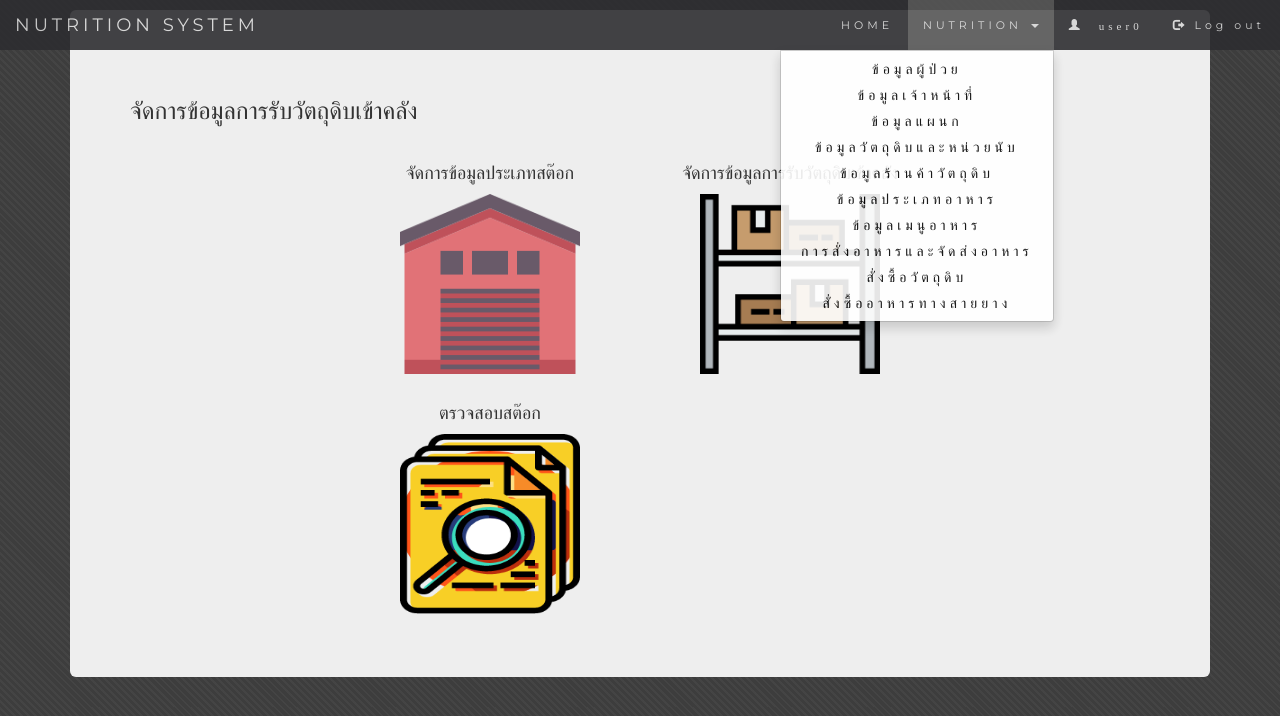
After one commit to flamezaxaou10/Nutrition, a PHP site: page /stockanddetail.php in a window 1280 px wide, after a click on "NUTRITION". The commit adds this page. Shown: the top 716 px of the page. Run offline with PHP 8.4, Linux system fonts and the light colour scheme; a user stored in the database is signed in.

Commit message:
แก้หน้าฟอร์มนะครับ

```diff
--- a/index.php
+++ b/index.php
@@ -225,9 +225,9 @@ exit();
     </div>
 
     <div class="col-sm-3">
-      <p class="text-center"><strong><font size ="5px">ควย</font></strong></p>
-      <a href="insert_stock.php">
-        <img src="img/logo9.png" class="img-circle person" alt="Random Name" width="255" height="255">
+      <p class="text-center"><strong><font size ="5px">การรับวัตถุดิบเข้าคลัง</font></strong></p>
+      <a href="stockanddetail.php">
+        <img src="img/logo_stock.png" class="img-circle person" alt="Random Name" width="255" height="255">
       </a>
     </div>
 
--- /dev/null
+++ b/stockanddetail.php
@@ -0,0 +1,191 @@
+<?php
+include ('conn.php');
+session_start();
+if($_SESSION["Username"]=="") // ตรวจสอบว่าผ่านการ login หรือไม่
+{
+header('location:login.php');
+exit();
+}
+?>
+
+<!DOCTYPE html>
+<html>
+<head>
+  <title>ระบบจัดการข้อมูลการรับวัตถุดิบเข้าคลัง</title>
+  <meta http-equiv=Content-Type content="text/html; charset=utf-8">
+  <meta name="viewport" content="width=device-width, initial-scale=1">
+
+  <link href="http://fonts.googleapis.com/css?family=Lato" rel="stylesheet" type="text/css">
+  <link href="http://fonts.googleapis.com/css?family=Montserrat" rel="stylesheet" type="text/css">
+
+<link rel="icon" href="img/icon300.ico" type="image/x-icon"/>
+
+
+  <link rel="stylesheet" href="css/css/bootstrap.min.css">
+  <link rel="stylesheet" href="css/css/bootstrap.css">
+  <link rel="stylesheet" type="text/css" href="css/css/myStyle2.css">
+
+  <script src="css/js/bootstrap.min.js"></script>
+  <script src="css/js/jquery.min.js"></script>
+  <script src="css/js/bootstrap.js"></script>
+</head>
+<body id="myPage" data-spy="scroll" data-target=".navbar" data-offset="50">
+
+<style type="text/css">
+  .navbar {
+      font-family: Montserrat, sans-serif;
+      margin-bottom: 0;
+      background-color: #2d2d30;
+      border: 0;
+      font-size: 11px !important;
+      letter-spacing: 4px;
+      opacity: 0.9;
+  }
+  .navbar li a, .navbar .navbar-brand {
+      color: #d5d5d5 !important;
+  }
+  .navbar-nav li a:hover {
+      color: #fff !important;
+  }
+  .navbar-nav li.active a {
+      color: #fff !important;
+      background-color: #29292c !important;
+  }
+  .navbar-default .navbar-toggle {
+      border-color: transparent;
+  }
+  .open .dropdown-toggle {
+      color: #fff;
+      background-color: #555 !important;
+  }
+  .dropdown-menu li a {
+      color: #000 !important;
+  }
+  .dropdown-menu li a:hover {
+      background-color: red !important;
+  }
+  footer {
+      background-color: #2d2d30;
+      color: #f5f5f5;
+      padding: 32px;
+  }
+  footer a {
+      color: #f5f5f5;
+  }
+  footer a:hover {
+      color: #777;
+      text-decoration: none;
+  }
+</style>
+<div class="container">
+  <ul class=""></ul>
+</div>
+
+<nav class="navbar navbar-default navbar-fixed-top">
+  <div class="container-fluid">
+    <div class="navbar-header">
+      <button type="button" class="navbar-toggle" data-toggle="collapse" data-target="#myNavbar">
+        <span class="icon-bar"></span>
+        <span class="icon-bar"></span>
+        <span class="icon-bar"></span>
+      </button>
+      <a class="navbar-brand" href="index.php">NUTRITION SYSTEM</a>
+    </div>
+    <div class="collapse navbar-collapse" id="myNavbar">
+      <ul class="nav navbar-nav navbar-right">
+        <li><a href="index.php">HOME</a></li>
+
+        <li class="dropdown">
+          <a class="dropdown-toggle" data-toggle="dropdown" href="#">NUTRITION
+          <span class="caret"></span></a>
+
+           <ul class="dropdown-menu">
+               <li align = "center"><a href="HN_patient.php">ข้อมูลผู้ป่วย</a></li>
+            <li align = "center"><a href="user.php">ข้อมูลเจ้าหน้าที่</a></li>
+            <li align = "center"><a href="department.php">ข้อมูลแผนก</a></li>
+             <li align = "center"><a href="matandunit.php">ข้อมูลวัตถุดิบและหน่วยนับ</a></li>
+            <li align = "center"><a href="insert_restaurant.php">ข้อมูลร้านค้าวัตถุดิบ</a></li>
+            <li align = "center"><a href="typefood.php">ข้อมูลประเภทอาหาร</a></li>
+            <li align = "center"><a href="insert_menu.php">ข้อมูลเมนูอาหาร</a></li>
+            <li align = "center"><a href="patient.php">การสั่งอาหารและจัดส่งอาหาร</a></li>
+            <li align = "center"><a href="insert_buymaterial.php">สั่งซื้อวัตถุดิบ</a></li>
+            <li align = "center"><a href="insert_feed.php">สั่งซื้ออาหารทางสายยาง</a></li>
+          </ul>
+
+
+
+        </li>
+        <li><a href=""><span class="glyphicon glyphicon-user"> <? echo $_SESSION["Username"];?></span></a></li>
+        <li><a href="logout.php"><span class="glyphicon glyphicon-log-out"></span> Log out</a></li>
+      </ul>
+    </div>
+  </div>
+</nav>
+<div class="container">
+    <div class="jumbotron">
+       <!--<h1><font face ="JasmineUPC">โรงพยาบาลเจ้าพระยาอภัยภูเบศร</font></h1>-->
+       <br>
+      <p><h3>จัดการข้อมูลการรับวัตถุดิบเข้าคลัง</h3></p>
+
+  <div class="modal-body">
+<table align=center>
+  <tr><td align=center width=300><strong><h4>จัดการข้อมูลประเภทสต๊อก</h4></strong></td>
+  <td align=center width=300><strong><h4>จัดการข้อมูลการรับวัตถุดิบเข้าคลัง</h4></strong></td></tr>
+  <tr>
+    <td align=center>
+<a href="insert_stock.php"><img src="img/logo_stock1.png" width=180 height=180></a></td><td align=center><a href="unit.php"><img src="img/logo_stock2.png" width=180 height=180></a></td></tr>
+
+
+<tr><td align=center width=300><br /><strong><h4>ตรวจสอบสต๊อก</h4></strong></td>
+
+  <tr>
+    <td align=center>
+<a href="insert_menu.php"><img src="img/logo_search.png" width=180 height=180></a></td></tr>
+
+
+
+</div>
+ </div>
+  </div>
+</table>
+
+
+
+<script>
+$(document).ready(function(){
+  // Initialize Tooltip
+  $('[data-toggle="tooltip"]').tooltip();
+
+  // Add smooth scrolling to all links in navbar + footer link
+  $(".navbar a, footer a[href='#myPage']").on('click', function(event) {
+
+    // Make sure this.hash has a value before overriding default behavior
+    if (this.hash !== "") {
+
+      // Prevent default anchor click behavior
+      event.preventDefault();
+
+      // Store hash
+      var hash = this.hash;
+
+      // Using jQuery's animate() method to add smooth page scroll
+      // The optional number (900) specifies the number of milliseconds it takes to scroll to the specified area
+      $('html, body').animate({
+        scrollTop: $(hash).offset().top
+      }, 900, function(){
+
+        // Add hash (#) to URL when done scrolling (default click behavior)
+        window.location.hash = hash;
+      });
+    } // End if
+  });
+})
+</script>
+
+
+
+
+
+
+</body>
+</html>
```
Also changed, not shown: img/logo_search.png (added), img/logo_stock.png (added), img/logo_stock1.png (added), img/logo_stock2.png (added).
